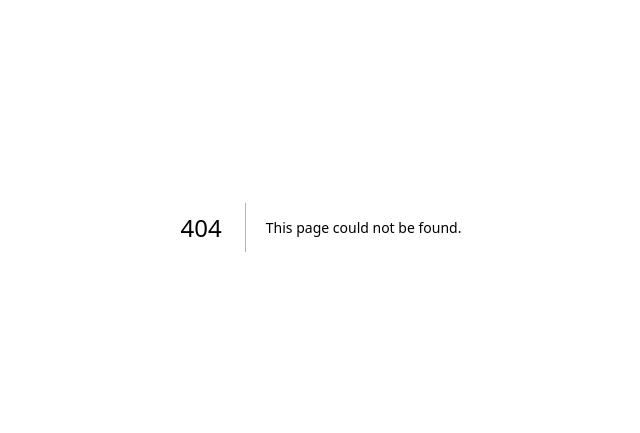
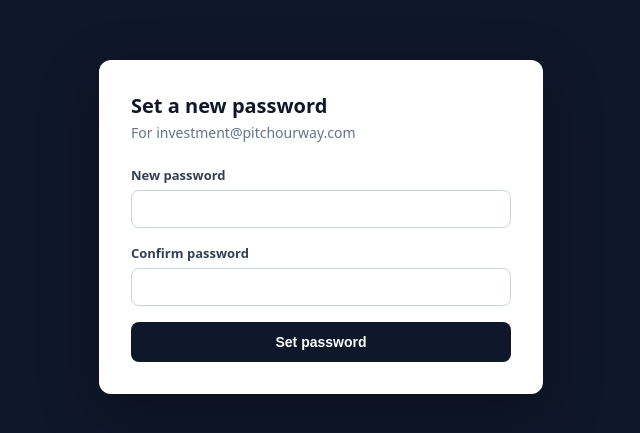
Before and after one commit to CHiliClicksPow/investor-dashboard, a Next.js app: page /change-password in a window 1280 px wide. Before the commit this address had no page. Shown: the part 173-606 px from the top of the page, without its empty margins (319-959 px from the left). Built offline with nearby package versions, Linux system fonts and the light colour scheme; no server answers.

Commit message:
Add files via upload

```diff
--- /dev/null
+++ b/app/change-password/page.tsx
@@ -0,0 +1,94 @@
+'use client';
+
+import { useState } from 'react';
+import { useRouter } from 'next/navigation';
+import { createClient } from '@/lib/supabase/client';
+
+export default function ResetPasswordPage() {
+  const supabase = createClient();
+  const router = useRouter();
+  const [password, setPassword] = useState('');
+  const [confirm, setConfirm] = useState('');
+  const [error, setError] = useState<string | null>(null);
+  const [success, setSuccess] = useState(false);
+  const [saving, setSaving] = useState(false);
+
+  async function handleSubmit(e: React.FormEvent) {
+    e.preventDefault();
+    setError(null);
+
+    if (password.length < 8) {
+      setError('Password must be at least 8 characters.');
+      return;
+    }
+    if (password !== confirm) {
+      setError("Passwords don't match.");
+      return;
+    }
+
+    setSaving(true);
+    // Supabase automatically turns the emailed link's token into a
+    // temporary session when this page loads, so updateUser works here
+    // without the user needing to already be signed in.
+    const { error } = await supabase.auth.updateUser({
+      password,
+      data: { password_updated_at: new Date().toISOString() },
+    });
+    setSaving(false);
+
+    if (error) {
+      setError(error.message);
+      return;
+    }
+    setSuccess(true);
+    setTimeout(() => router.push('/home'), 1200);
+  }
+
+  return (
+    <div style={styles.page}>
+      <form onSubmit={handleSubmit} style={styles.card}>
+        <h1 style={styles.title}>Set a new password</h1>
+        <p style={styles.subtitle}>For investment@pitchourway.com</p>
+
+        <label style={styles.label}>New password</label>
+        <input
+          type="password"
+          value={password}
+          onChange={(e) => setPassword(e.target.value)}
+          style={styles.input}
+          minLength={8}
+          required
+        />
+
+        <label style={styles.label}>Confirm password</label>
+        <input
+          type="password"
+          value={confirm}
+          onChange={(e) => setConfirm(e.target.value)}
+          style={styles.input}
+          minLength={8}
+          required
+        />
+
+        {error && <p style={styles.error}>{error}</p>}
+        {success && <p style={styles.success}>Password set — redirecting…</p>}
+
+        <button type="submit" disabled={saving} style={styles.button}>
+          {saving ? 'Saving…' : 'Set password'}
+        </button>
+      </form>
+    </div>
+  );
+}
+
+const styles: Record<string, React.CSSProperties> = {
+  page: { minHeight: '100vh', display: 'flex', alignItems: 'center', justifyContent: 'center', background: '#0f172a', fontFamily: 'system-ui, sans-serif' },
+  card: { width: 380, background: '#fff', borderRadius: 12, padding: 32, display: 'flex', flexDirection: 'column', boxShadow: '0 20px 60px rgba(0,0,0,0.3)' },
+  title: { margin: 0, fontSize: 20, fontWeight: 700, color: '#0f172a' },
+  subtitle: { margin: '4px 0 24px', color: '#64748b', fontSize: 14 },
+  label: { fontSize: 13, fontWeight: 600, color: '#334155', marginBottom: 6 },
+  input: { border: '1px solid #cbd5e1', borderRadius: 8, padding: '10px 12px', marginBottom: 16, fontSize: 14 },
+  button: { background: '#0f172a', color: '#fff', border: 'none', borderRadius: 8, padding: '12px', fontSize: 14, fontWeight: 600, cursor: 'pointer' },
+  error: { color: '#dc2626', fontSize: 13, marginBottom: 12 },
+  success: { color: '#16a34a', fontSize: 13, marginBottom: 12 },
+};
```
